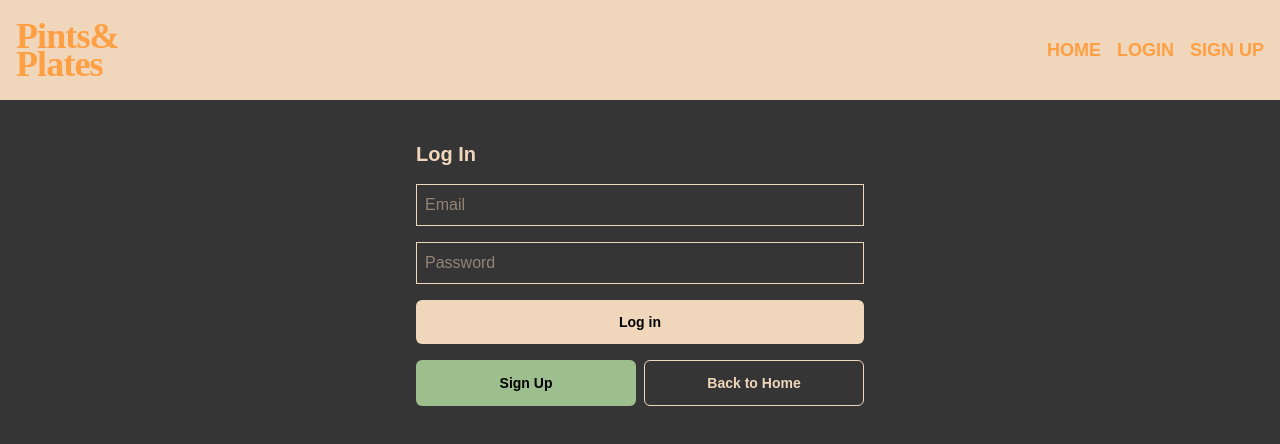
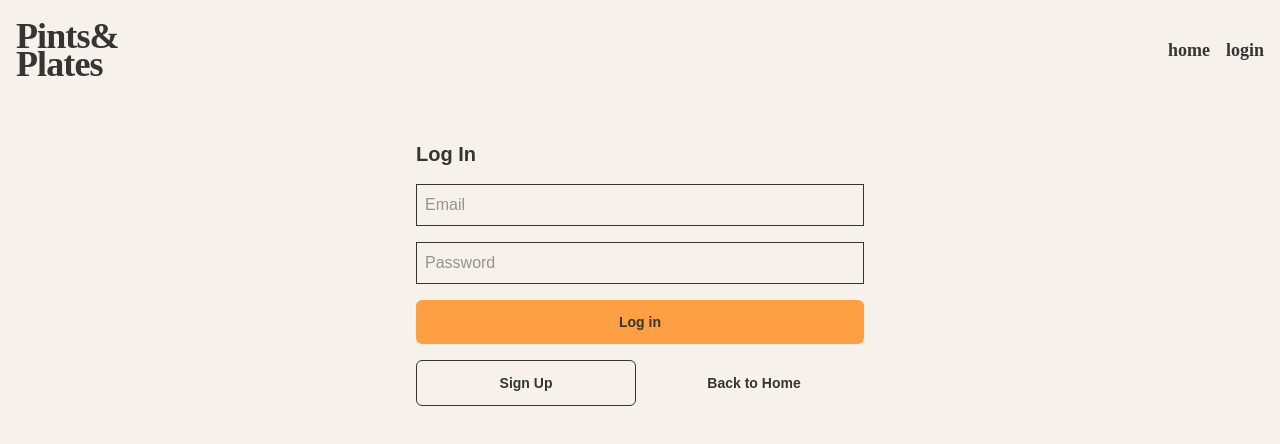
Before and after one commit to OliHickie/pints-and-plates, a Next.js app: page /login in a window 1280 px wide. Shown: the top 444 px of the page. Built offline with nearby package versions, Linux system fonts and the light colour scheme; no server answers.

Commit message:
Update colour palette

```diff
--- a/package.json
+++ b/package.json
@@ -13,7 +13,7 @@
     "@prisma/client": "^6.11.1",
     "bcrypt": "^6.0.0",
     "clsx": "^2.1.1",
-    "next": "15.3.5",
+    "next": "^15.5.10",
     "next-auth": "^4.24.11",
     "react": "^19.0.0",
     "react-dom": "^19.0.0"
--- a/src/app/globals.css
+++ b/src/app/globals.css
@@ -2,14 +2,14 @@
 
 
 @theme {
-  --color-background: #353535;
-  --color-primary: #f0d6bb;
-  --color-primary-dark: #d1b18c;
-  --color-secondary: #9DBF8E;
-  --color-secondary-dark: #7A9A6C;
-  --color-accent: #FF9F43;
-  --color-accent-dark: #e68a2c;
-  --color-surface: #424242;
+  --color-background: #f6f1eb;
+  --color-primary: #353535; /* Dark Grey */
+  --color-secondary: #D9C2A3;  /* Warm Beige  */
+  --color-accent: #FF9F43; /* Orange */
+
+  --color-blue: #5A8CAA;
+  --color-green: #8BAA91;
+
 
   --font-sans: "Poppins", sans-serif;
   --font-heading: "Oswald", serif;
--- a/src/app/layout.tsx
+++ b/src/app/layout.tsx
@@ -1,5 +1,5 @@
 import type { Metadata } from "next";
-import Nav from "@/components/core/Nav";
+import Nav from "@/components/Nav";
 import "./globals.css";
 import { Providers } from "./providers";
 
--- a/src/components/core/Nav.tsx
+++ b/src/components/Nav.tsx
@@ -9,31 +9,30 @@ const Nav: React.FC = () => {
 
   const links = session
     ? [
-        { href: '/', label: 'Home' },
-        { href: '/dashboard', label: 'Dashboard' },
-        { href: '/profile', label: 'Profile' },
-        { href: '/logout', label: 'Logout' },
+        { href: '/', label: 'home' },
+        { href: '/dashboard', label: 'dashboard' },
+        { href: '/profile', label: 'profile' },
+        { href: '/logout', label: 'logout' },
       ]
     : [
-        { href: '/', label: 'Home' },
-        { href: '/login', label: 'Login' },
-        { href: '/signup', label: 'Sign Up' },
+        { href: '/', label: 'home' },
+        { href: '/login', label: 'login' },
       ];
 
   return (
-    <nav className="bg-primary w-full p-4 flex items-center justify-between">
+    <nav className="bg-background w-full p-4 flex items-center justify-between text-primary font-heading">
       {/* TODO: Replace the text logo with an SVG logo for better scalability and branding */}
-      <div className="flex flex-col text-accent font-heading leading-tight">
+      <div className="flex flex-col font-heading leading-tight">
         <span className="text-4xl md:text-4xl font-extrabold tracking-tight">
           Pints<span className="text-4xl">&</span>
         </span>
         <span className="text-3xl md:text-4xl tracking-tight font-extrabold -mt-3">Plates</span>
       </div>
 
-      <ul className="flex list-none text-accent">
+      <ul className="flex list-none ">
         {links.map((link) => (
           <li key={link.href} className="mr-4 last:mr-0">
-            <Link href={link.href} className="text-accent font-bold text-lg uppercase hover:text-accent-dark transition-colors">
+            <Link href={link.href} className=" font-bold text-lg transition-colors">
                 {link.label}
             </Link>
           </li>
--- a/src/components/core/Button.tsx
+++ b/src/components/core/Button.tsx
@@ -22,9 +22,9 @@ const sizeClasses = {
 };
 
 const variantClasses = {
-  primary: "bg-primary text-black hover:bg-primary-dark",
-  secondary: "bg-secondary text-black hover:bg-secondary-dark",
-  ghost: "bg-transparent border border-primary text-primary hover:bg-surface",
+  primary: "bg-accent text-primary",
+  secondary: "bg-transparent border border-primary text-primary hover:bg-secondary-dark",
+  ghost: "bg-transparent  text-primary hover:bg-surface",
 };
 
 export const Button = ({
```
Also changed, not shown: 1 other file (tests, documents, lock files or other folders).
